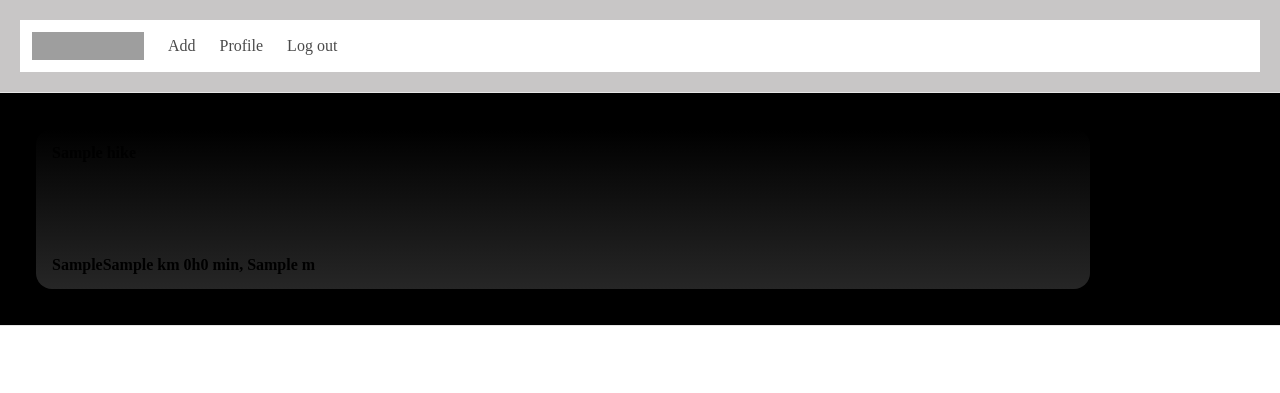
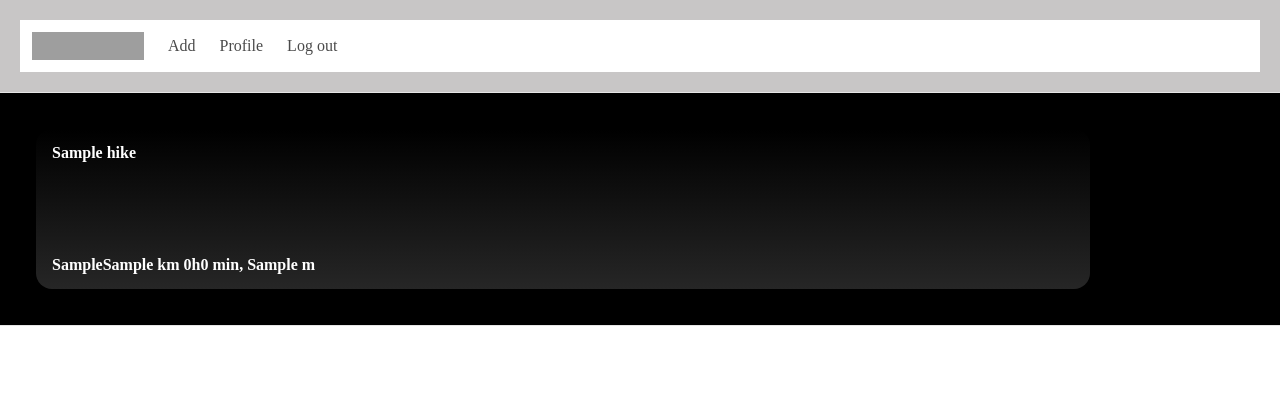
Before and after one commit to MatthewHons/Hiking_Club, a PHP site: page /read.php in a window 1280 px wide. Shown: the top 393 px of the page. Run offline with PHP 8.4, Linux system fonts and the light colour scheme; tables that the repository leaves empty or names only in its code hold one stand-in row (values such as "Sample post"); data that the repository does not hold is empty; grey boxes are pictures that could not be loaded.

Commit message:
modify css : text card in white

```diff
--- a/php-hiking-club/src/style/read.css
+++ b/php-hiking-club/src/style/read.css
@@ -46,9 +46,7 @@ table {
 	border-collapse: collapse;
 	border-spacing: 0;
 }
-body{
-    /* color: white; */
-}
+
 h3{
     color: black;
 }
@@ -73,6 +71,6 @@ section{
     border-radius: 1rem;
     background-repeat: no-repeat;
     background-size: cover;
-    color:black;
+    color:rgb(255, 255, 255);
     font-weight: bold;
 }
```
